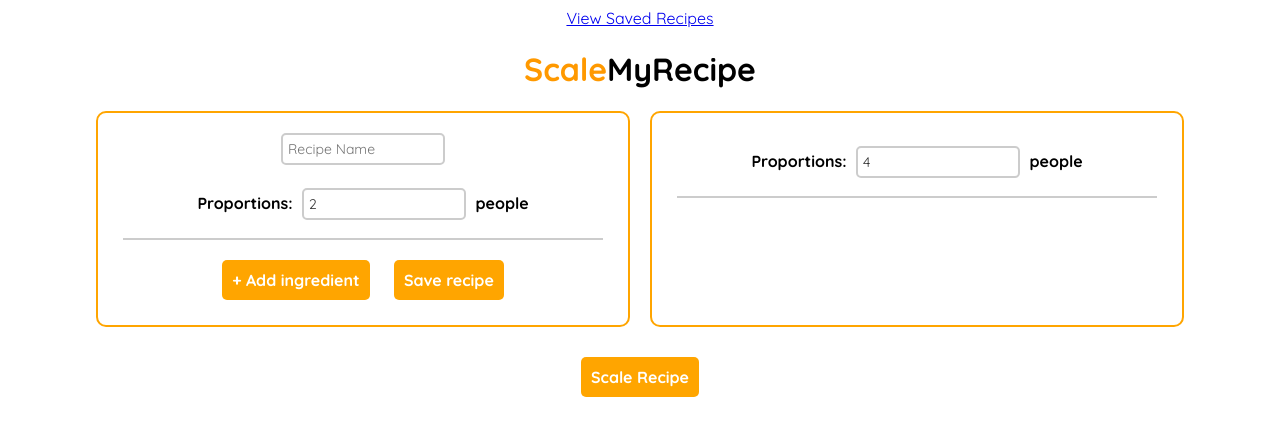
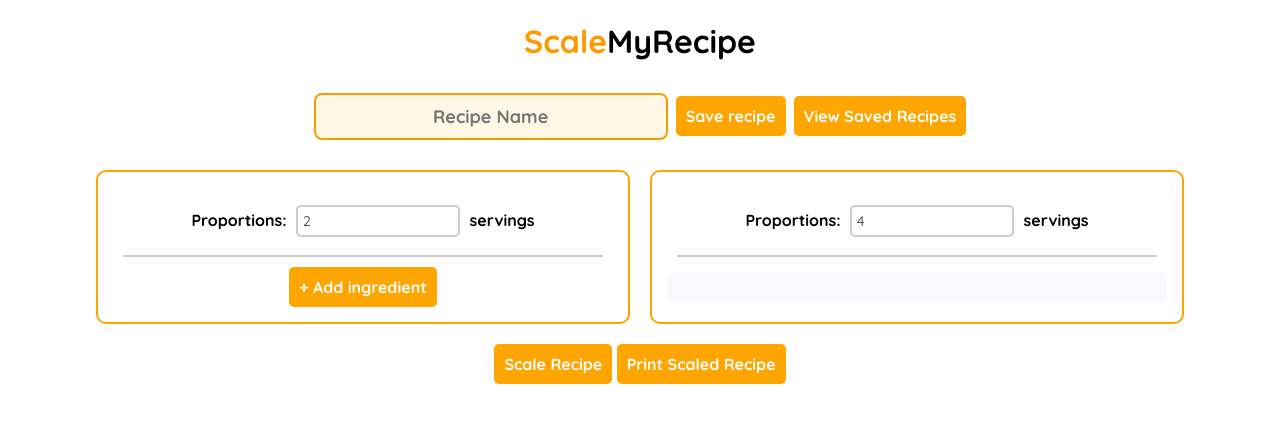
Before and after one commit to hanb0rger/recipe-scaler, a Flask app: page / in a window 1280 px wide. Shown: the top 436 px of the page. Run offline with Flask 3, Linux system fonts and the light colour scheme.

```diff
--- a/app.py
+++ b/app.py
@@ -4,19 +4,21 @@ from flask_migrate import Migrate
 
 app = Flask(__name__)
 
-# Database Configuration (SQLite for simplicity)
+# db config
 app.config["SQLALCHEMY_DATABASE_URI"] = "sqlite:///recipes.db"
 app.config["SQLALCHEMY_TRACK_MODIFICATIONS"] = False
 
 db = SQLAlchemy(app)
 migrate = Migrate(app, db)
 
-from models import db, Ingredient, Recipe # Ensure correct imports
+from models import db, Ingredient, Recipe
 
+# route that takes the original serving size, new serving size, and ingredients list
 @app.route('/')
 def home():
     return render_template('index.html')
 
+# route to handle the scaling of ingredients
 @app.route('/scale', methods=['POST'])
 def scale():
     data = request.json
@@ -30,10 +32,10 @@ def scale():
 
     scaled_ingredients = []
     for ing in ingredients:
-        scaled_amount = float(ing["amount"]) * scale_factor  # Scale the ingredient
+        scaled_amount = float(ing["amount"]) * scale_factor
 
         new_ingredient = Ingredient(
-            recipe_id=1,  # Static recipe ID for now, modify as needed
+            recipe_id=1,  # dummy value, as we don't have a recipe_id here
             name=ing["name"],
             amount=scaled_amount,
             unit=ing["unit"]
@@ -48,6 +50,7 @@ def scale():
 
     return jsonify({"scaled_ingredients": scaled_ingredients})
 
+# route that returns the recipe details along with its ingredients
 @app.route('/save_recipe', methods=['POST'])
 def save_recipe():
     data = request.get_json()
@@ -55,16 +58,16 @@ def save_recipe():
     servings = data.get('servings')
     ingredients_data = data.get('ingredients', [])
 
-    # Validate incoming data
+    # validate incoming data
     if not recipe_name or not servings or not ingredients_data:
         return jsonify({'error': 'Missing recipe name, servings, or ingredients'}), 400
 
-    # Create and save Recipe
+    # create and save Recipe
     new_recipe = Recipe(name=recipe_name, servings=int(servings))
     db.session.add(new_recipe)
     db.session.commit()  # Get new_recipe.id
 
-    # Save Ingredients
+    # save ingredients
     for ing in ingredients_data:
         new_ingredient = Ingredient(
             recipe_id=new_recipe.id,
@@ -78,17 +81,76 @@ def save_recipe():
 
     return jsonify({'message': 'Recipe saved successfully!', 'recipe_id': new_recipe.id})
 
-# Route to show all saved recipes
+# route to show all saved recipes
 @app.route('/recipes')
 def recipes():
     all_recipes = Recipe.query.all()
     return render_template('recipes.html', recipes=all_recipes)
 
-# Route to show a specific recipe by ID
-@app.route('/recipe/<int:recipe_id>')
-def recipe_detail(recipe_id):
-    recipe = Recipe.query.get_or_404(recipe_id)
-    return render_template('recipe_detail.html', recipe=recipe)
-
 if __name__ == '__main__':
     app.run(debug=True)
+
+# route to get a specific recipe by id
+@app.route('/get_recipe/<int:recipe_id>', methods=['GET'])
+def get_recipe(recipe_id):
+    recipe = Recipe.query.get_or_404(recipe_id)
+    ingredients = Ingredient.query.filter_by(recipe_id=recipe.id).all()
+
+    ingredients_list = [
+        {"name": ing.name, "amount": ing.amount, "unit": ing.unit}
+        for ing in ingredients
+    ]
+    # returns the recipe details along with its ingredients
+    return jsonify({
+        "name": recipe.name,
+        "servings": recipe.servings,
+        "ingredients": ingredients_list
+    })
+
+# delete a recipe by id
+@app.route('/delete_recipe/<int:recipe_id>', methods=['DELETE'])
+def delete_recipe(recipe_id):
+    recipe = Recipe.query.get(recipe_id)
+
+    if not recipe:
+        return jsonify({"message": "Recipe not found"}), 404
+
+    try:
+        # Delete all associated ingredients first
+        Ingredient.query.filter_by(recipe_id=recipe_id).delete()
+
+        # Delete the recipe
+        db.session.delete(recipe)
+        db.session.commit()
+
+        return jsonify({"message": "Recipe deleted successfully"})
+
+    except Exception as e:
+        db.session.rollback()  # Rollback if something goes wrong
+        return jsonify({"message": "Error deleting recipe", "error": str(e)}), 500
+
+# update a recipe
+@app.route('/update_recipe/<int:recipe_id>', methods=['PUT'])
+def update_recipe(recipe_id):
+    data = request.get_json()
+    recipe = Recipe.query.get(recipe_id)
+
+    if not recipe:
+        return jsonify({'error': 'Recipe not found'}), 404
+
+    recipe.name = data['name']
+    recipe.servings = int(data['original_serving'])
+
+    # Clear old ingredients and add new ones
+    Ingredient.query.filter_by(recipe_id=recipe_id).delete()
+    for ing in data['ingredients']:
+        new_ing = Ingredient(
+            recipe_id=recipe.id,
+            name=ing['name'],
+            amount=float(ing['amount']),
+            unit=ing['unit']
+        )
+        db.session.add(new_ing)
+
+    db.session.commit()
+    return jsonify({'message': 'Recipe updated successfully!'})
--- a/static/script.js
+++ b/static/script.js
@@ -1,7 +1,10 @@
+// add ingredient button
 function addIngredient() {
     let container = document.getElementById('ingredients_list');
     let div = document.createElement('div');
     div.classList.add('ingredient');
+
+    // HTML for the ingredient div
     div.innerHTML =
         `
         <button class="trash" onclick="deleteIngredient(event)"><i class="fa fa-trash"></i></button>
@@ -18,47 +21,18 @@ function addIngredient() {
             <option>tbsp</option>
             <option>tsp</option>
             <option>piece</option>
-        </select>`;
+        </select>
+        `;
+    // adds the new ingredient div to the container
     container.appendChild(div);
 }
 
+
+// function to delete an ingredient when the trash icon is clicked
 function deleteIngredient(event) {
     let ingredientDiv = event.target.closest('.ingredient');
     ingredientDiv.remove();
     console.log("Deleted");
-}
-
-function scaleRecipe() {
-    let original_serving = document.getElementById("original_serving").value;
-    let new_serving = document.getElementById("new_serving").value;
-
-    let ingredients = [];
-    document.querySelectorAll("#ingredients_list .ingredient").forEach(div => {
-        let name = div.querySelector(".name").value;
-        let amount = div.querySelector(".amount").value;
-        let unit = div.querySelector(".unit").value;
-
-        if (name.trim() && amount) {
-            ingredients.push({ name, amount, unit });
-        }
-    });
-
-    fetch("/scale", {
-        method: "POST",
-        headers: { "Content-Type": "application/json" },
-        body: JSON.stringify({ original_serving, new_serving, ingredients })
-    })
-    .then(response => response.json())
-    .then(data => {
-        let output = document.getElementById("scaled_ingredients_list");
-        output.innerHTML = "";  // Clear previous content
-        data.scaled_ingredients.forEach(ingredient => {
-            let div = document.createElement("div");
-            div.innerHTML = `${ingredient.name}: ${ingredient.amount} ${ingredient.unit}`;
-            output.appendChild(div);
-        });
-    })
-    .catch(error => console.error("Error:", error));
 }
 
 function saveRecipe() {
@@ -78,11 +52,13 @@ function saveRecipe() {
     let recipeName = document.getElementById('RecipeName').value;
     let servings = document.getElementById('original_serving').value;
 
+    // check if the recipe name and servings are filled
     if (!recipeName || !servings || ingredients.length === 0) {
         alert("Please fill out the recipe name, servings, and at least one ingredient.");
         return;
     }
 
+    // check if the servings is a number
     fetch('/save_recipe', {
         method: 'POST',
         headers: { 'Content-Type': 'application/json' },
@@ -102,3 +78,242 @@ function saveRecipe() {
         alert("There was an error saving the recipe.");
     });
 }
+
+// function to print the scaled ingredients
+function printIngredients() {
+    let content = document.getElementById("scaled_ingredients_list").innerHTML;
+
+    if (!content.trim()) {
+        alert("There are no scaled ingredients to print!");
+        return;
+    }
+
+    let printWindow = window.open('', '_blank');
+    printWindow.document.write(`
+        <html>
+        <head>
+            <title>Scaled Ingredients</title>
+            <style>
+                body { font-family: Arial, sans-serif; padding: 20px; }
+                h2 { text-align: center; }
+                .ingredient-list { margin-top: 20px; }
+            </style>
+        </head>
+        <body>
+            <h2>Scaled Ingredients</h2>
+            <div class="ingredient-list">${content}</div>
+            <script>
+                window.onload = function() {
+                    window.print();
+                    window.onafterprint = function() { window.close(); };
+                };
+            <\/script>
+        </body>
+        </html>
+    `);
+    printWindow.document.close();
+}
+
+// function to dalete a saved recipe
+function deleteRecipe() {
+            let recipeId = document.getElementById("deleteRecipeBtn").getAttribute("data-id");
+            if (!recipeId) return;
+
+            if (!confirm("Are you sure you want to delete this recipe?")) return;
+
+            fetch(`/delete_recipe/${recipeId}`, { method: "DELETE" })
+            .then(response => response.json())
+            .then(data => {
+                alert(data.message);
+                location.reload(); // Reload to update dropdown and clear fields
+            })
+            .catch(error => console.error("Error deleting recipe:", error));
+        }
+
+// Unified scaleRecipe function
+function scaleRecipe() {
+    const originalServing = parseFloat(document.getElementById("original_serving").value);
+    const newServing = parseFloat(document.getElementById("new_serving").value);
+
+    if (!originalServing || !newServing || newServing <= 0) {
+        alert("Please enter valid serving sizes.");
+        return;
+    }
+
+    const scaleFactor = newServing / originalServing;
+    const outputDiv = document.getElementById("scaled_ingredients_list");
+    outputDiv.innerHTML = "";
+
+    // Check which page we're on by looking for input fields
+    const isMainPage = document.querySelector("#ingredients_list .ingredient .name") !== null;
+
+    if (isMainPage) {
+        // Handle main page (index.html) - user inputted ingredients
+        const ingredients = [];
+        document.querySelectorAll("#ingredients_list .ingredient").forEach(div => {
+            const name = div.querySelector(".name").value;
+            const amount = div.querySelector(".amount").value;
+            const unit = div.querySelector(".unit").value;
+
+            if (name.trim() && amount) {
+                ingredients.push({ name, amount, unit });
+            }
+        });
+
+        if (ingredients.length === 0) {
+            alert("Please add some ingredients first!");
+            return;
+        }
+
+        // Create styled list for scaled ingredients
+        const ul = document.createElement("ul");
+        ul.style.listStyleType = "none";
+        ul.style.padding = "0";
+
+        ingredients.forEach(ing => {
+            const scaledAmount = parseFloat(ing.amount) * scaleFactor;
+
+            const li = document.createElement("li");
+            li.style.marginBottom = "8px";
+
+            const scaledText = document.createElement("span");
+            scaledText.textContent = `${scaledAmount.toFixed(2)} ${ing.unit} ${ing.name}`;
+
+            const separator = document.createElement("hr");
+            separator.style.margin = "8px 0";
+            separator.style.opacity = "0.2";
+
+            li.appendChild(scaledText);
+            li.appendChild(separator);
+            ul.appendChild(li);
+        });
+
+        outputDiv.appendChild(ul);
+    } else {
+        // Handle recipes page (recipes.html) - database ingredients
+        const ingredientElements = document.querySelectorAll("#ingredients_list li");
+        if (ingredientElements.length === 0) {
+            alert("No ingredients found to scale!");
+            return;
+        }
+
+        const ul = document.createElement("ul");
+        ul.style.listStyleType = "none";
+        ul.style.padding = "0";
+
+        ingredientElements.forEach(li => {
+            const textElement = li.querySelector("span");
+            if (!textElement) return;
+
+            const text = textElement.textContent.trim();
+            const parts = text.split(/\s+/);
+            const amount = parseFloat(parts[0]);
+
+            if (isNaN(amount)) {
+                // For non-numeric amounts
+                const newLi = document.createElement("li");
+                newLi.innerHTML = li.innerHTML;
+                ul.appendChild(newLi);
+                return;
+            }
+
+            const unit = parts[1];
+            const name = parts.slice(2).join(" ");
+            const scaledAmount = amount * scaleFactor;
+
+            const newLi = document.createElement("li");
+            newLi.style.marginBottom = "8px";
+
+            const scaledText = document.createElement("span");
+            scaledText.textContent = `${scaledAmount.toFixed(2)} ${unit} ${name}`;
+
+            const separator = document.createElement("hr");
+            separator.style.margin = "8px 0";
+            separator.style.opacity = "0.2";
+
+            newLi.appendChild(scaledText);
+            newLi.appendChild(separator);
+            ul.appendChild(newLi);
+        });
+
+        outputDiv.appendChild(ul);
+    }
+}
+
+    // Display scaled ingredients
+    const outputDiv = document.getElementById("scaled_ingredients_list");
+    outputDiv.innerHTML = "";
+    scaledIngredients.forEach(ing => {
+        const div = document.createElement("div");
+        div.textContent = `${ing.name}: ${ing.amount.toFixed(2)} ${ing.unit}`;
+        outputDiv.appendChild(div);
+    });
+
+// Modified loadRecipe function
+function loadRecipe(recipeId) {
+    if (!recipeId) return;
+
+    fetch(`/get_recipe/${recipeId}`)
+        .then(response => response.json())
+        .then(data => {
+            document.getElementById("RecipeName").value = data.name;
+            document.getElementById("original_serving").value = data.servings;
+
+            const ingredientsList = document.getElementById("ingredients_list");
+            ingredientsList.innerHTML = "";
+
+            // Create a clean unordered list
+            const ul = document.createElement("ul");
+            ul.style.listStyleType = "none";  // Remove bullets
+            ul.style.padding = "0";
+
+            data.ingredients.forEach(ingredient => {
+                const li = document.createElement("li");
+                li.style.marginBottom = "8px";  // Add spacing between items
+
+                // Create ingredient text with amount and unit
+                const ingredientText = document.createElement("span");
+                ingredientText.textContent = `${ingredient.amount} ${ingredient.unit} ${ingredient.name}`;
+
+                // Add a subtle separator
+                const separator = document.createElement("hr");
+                separator.style.margin = "8px 0";
+                separator.style.opacity = "0.2";
+
+                li.appendChild(ingredientText);
+                li.appendChild(separator);
+                ul.appendChild(li);
+            });
+
+            ingredientsList.appendChild(ul);
+
+            // Show delete button
+            document.getElementById("deleteRecipeBtn").style.display = "block";
+            document.getElementById("deleteRecipeBtn").setAttribute("data-id", recipeId);
+        })
+        .catch(error => console.error("Error loading recipe:", error));
+}
+
+// Run when the DOM is fully loaded
+document.addEventListener('DOMContentLoaded', function() {
+    // Attach event listeners for the recipes page
+    const recipeDropdown = document.getElementById('saved_recipes');
+    if (recipeDropdown) {
+        recipeDropdown.addEventListener('change', function() {
+            loadRecipe(this.value);
+        });
+    }
+
+    // Attach scale button (works for both pages)
+    const scaleButton = document.querySelector('button[onclick="scaleRecipe()"]');
+    if (scaleButton) {
+        scaleButton.removeAttribute('onclick');
+        scaleButton.addEventListener('click', scaleRecipe);
+    }
+
+    // Attach delete button if it exists
+    const deleteButton = document.getElementById('deleteRecipeBtn');
+    if (deleteButton) {
+        deleteButton.addEventListener('click', deleteRecipe);
+    }
+});
--- a/static/styles.css
+++ b/static/styles.css
@@ -1,4 +1,5 @@
 @import url('https://fonts.googleapis.com/css2?family=Quicksand:wght@300;400;500;600;700&display=swap');
+
 
 h2{
     font-family: 'Quicksand', sans-serif;
@@ -55,7 +56,6 @@ button{
     padding: 10px 10px;
     border-radius: 5px;
     cursor: pointer;
-    margin: 10px;
     transition: all .2s ease-in-out;
 }
 
@@ -117,3 +117,56 @@ body{
     justify-content: space-between;
     margin: 5px 0;
 }
+#RecipeName {
+    font-size: 18px;
+    font-weight: bolder;
+    border: 2px solid #ff9900;
+    background-color: #fff7e6;
+    padding: 10px;
+    width: 330px;
+    display: block;
+    margin: 10px auto;
+    border-radius: 8px;
+    text-align: center;
+    transition: all 0.3s ease-in-out;
+}
+
+#RecipeName:focus {
+    border-color: darkorange;
+    box-shadow: 0 0 8px rgba(255, 165, 0, 0.7);
+}
+
+savedTitle {
+    font-size: 18px;
+    font-weight: bolder;
+    border: 2px solid #ff9900;
+    background-color: #fff7e6;
+    padding: 10px;
+    width: 330px;
+    display: block;
+    margin: 10px auto;
+    border-radius: 8px;
+    text-align: center;
+    transition: all 0.3s ease-in-out;
+}
+
+/* Style for both pages */
+#scaled_ingredients_list {
+    background-color: #f8f9fa;
+    border-radius: 8px;
+    padding: 15px;
+    margin-top: 15px;
+}
+
+#scaled_ingredients_list ul {
+    padding-left: 0;
+}
+
+#scaled_ingredients_list li {
+    padding: 8px 12px;
+    border-bottom: 1px solid #eee;
+}
+
+#scaled_ingredients_list li:last-child {
+    border-bottom: none;
+}
--- a/templates/index.html
+++ b/templates/index.html
@@ -10,29 +10,37 @@
     <link rel="stylesheet" href="{{ url_for('static', filename='styles.css') }}">
     <script defer src="{{ url_for('static', filename='script.js') }}"></script>
 </head>
+
 <body>
-    <a href="{{ url_for('recipes') }}">View Saved Recipes</a>
     <h1> <span class="orange">Scale</span><span class="black">MyRecipe</span></h1>
-
+    <div style="display: inline-flex; align-items: center; gap: 8px;">
+        <label for="RecipeName">
+            <input class="tile" id="RecipeName" placeholder="Recipe Name">
+        </label>
+        <button onclick="saveRecipe()">Save recipe</button>
+        <a href="{{ url_for('recipes') }}">
+            <button>View Saved Recipes</button>
+        </a>
+    </div>
     <div class="container">
         <div class="input">
-            <label for="title"><input class="tile" id="RecipeName" placeholder="Recipe Name"></label>
-            <h2>Proportions: <input type="number" id="original_serving" value="2" min="1"> people</h2>
+            <h2>Proportions: <input type="number" id="original_serving" value="2" min="1"> servings</h2>
             <hr>
             <div id="ingredients_list">
             </div>
             <button onclick="addIngredient()">+ Add ingredient</button>
-            <button onclick="saveRecipe()">Save recipe</button>
         </div>
 
         <div class="output">
-            <h2>Proportions: <input type="number" id="new_serving" value="4"  min="1"> people</h2>
+            <h2>Proportions: <input type="number" id="new_serving" value="4"  min="1"> servings</h2>
             <hr>
             <div id="scaled_ingredients_list"></div>
         </div>
     </div>
 
     <button onclick="scaleRecipe()">Scale Recipe</button>
+    <button onclick="printIngredients()">Print Scaled Recipe</button>
+
 
 </body>
 </html>
```
Also changed, not shown: templates/recipe_detail.html (deleted, +0 -21 lines), templates/recipes.html (+44 -12 lines), instance/recipes.db.
